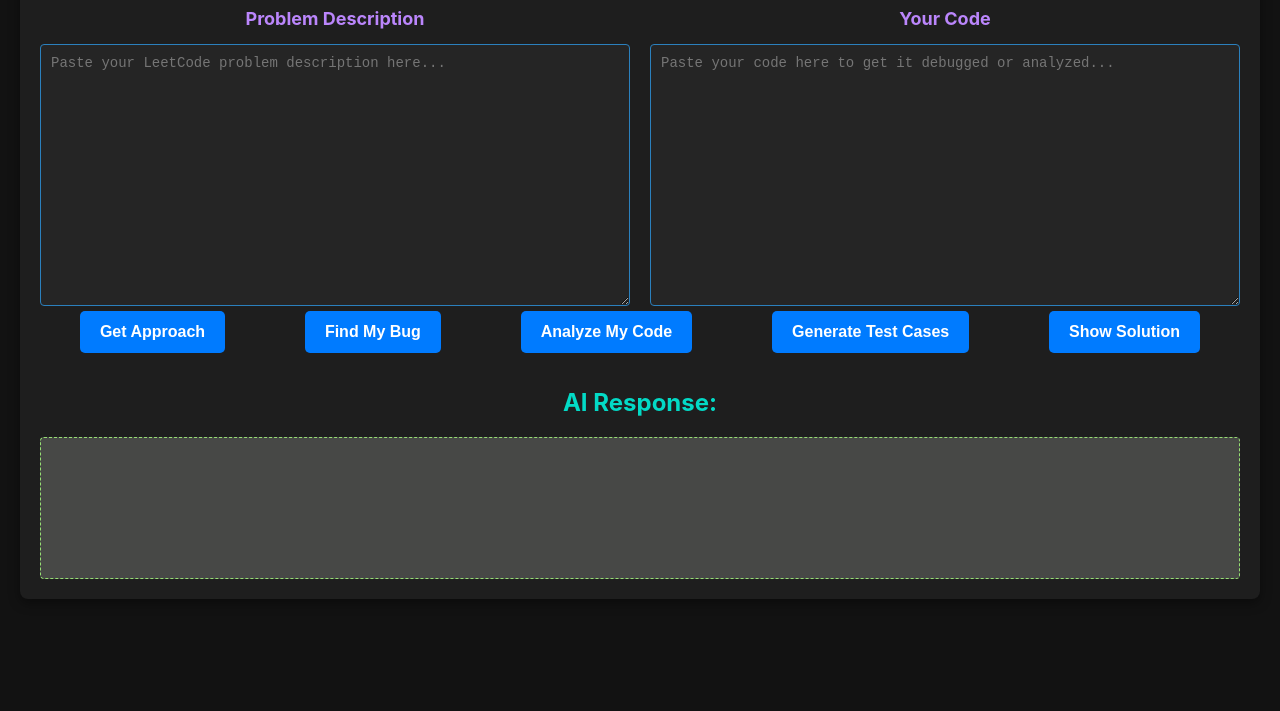
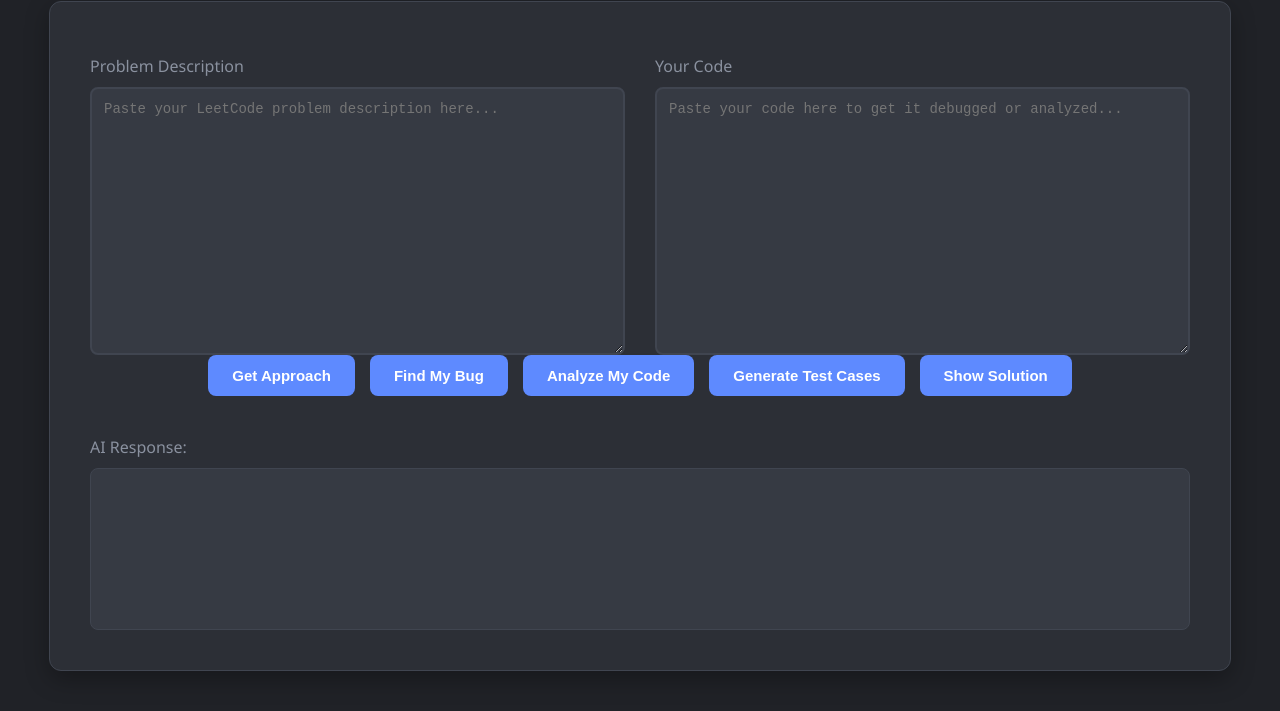
Before and after one commit to avnisha-raj/Coding_mentor, a plain HTML site: page index.html in a window 1280 px wide. Shown: the part 129-840 px from the top of the page. Before the commit the page ends 800 px from the top, so only its background shows below. Drawn offline with Linux system fonts and the light colour scheme.

```diff
--- a/index.html
+++ b/index.html
@@ -3,7 +3,7 @@
 <head>
     <meta charset="UTF-8">
     <meta name="viewport" content="width=device-width, initial-scale=1.0">
-    <title>AI LeetCode Tutor</title>
+    <title>Coding Mentor</title>
     <!-- This is the line that links your CSS file -->
     <link rel="stylesheet" href="style.css">
 
--- a/main.js
+++ b/main.js
@@ -1,3 +1,15 @@
+// --- 1. SELECT ALL OF OUR HTML ELEMENTS ---
+// (This part was missing, causing the error)
+const problemInput = document.getElementById("problem-input");
+const userCodeInput = document.getElementById("user-code-input");
+const approachBtn = document.getElementById("btn-approach");
+const debugBtn = document.getElementById("btn-debug");
+const analyzeBtn = document.getElementById("btn-analyze");
+const testcaseBtn = document.getElementById("btn-testcase");
+const solutionBtn = document.getElementById("btn-solution");
+const responseDisplay = document.getElementById("response-display");
+
+
 // --- 2. ADD EVENT LISTENERS ---
 
 // === 1. "Get Approach" Button ===
@@ -7,9 +19,7 @@
         alert("Please paste a problem description first.");
         return;
     }
-
     responseDisplay.innerText = "Thinking... please wait.";
-
     try {
         const response = await fetch("https://coding-mentor-backend.onrender.com/api/approach", {
             method: "POST",
@@ -18,7 +28,6 @@
         });
         const data = await response.json();
         responseDisplay.innerText = data.error ? `Error: ${data.error}` : data.response_text;
-
     } catch (error) {
         console.error("Error fetching:", error);
         responseDisplay.innerText = "Error: Could not connect to the backend. Is it running?";
@@ -28,27 +37,23 @@
 // === 2. "Find My Bug" Button ===
 debugBtn.addEventListener("click", async () => {
     const problem = problemInput.value;
-    const code = userCodeInput.value; // <-- We also get the user's code
-
-    if (!problem || !code) { // <-- Check for BOTH
+    const code = userCodeInput.value;
+    if (!problem || !code) {
         alert("Please paste both a problem and your code.");
         return;
     }
-
     responseDisplay.innerText = "Debugging... please wait.";
-
     try {
-        const response = await fetch("https://coding-mentor-backend.onrender.com/api/debug", { // <-- New URL
+        const response = await fetch("https://coding-mentor-backend.onrender.com/api/debug", {
             method: "POST",
             headers: { "Content-Type": "application/json" },
-            body: JSON.stringify({ // <-- New body with 2 items
+            body: JSON.stringify({
                 "problem": problem,
                 "code": code
             }),
         });
         const data = await response.json();
         responseDisplay.innerText = data.error ? `Error: ${data.error}` : data.response_text;
-
     } catch (error) {
         console.error("Error fetching:", error);
         responseDisplay.innerText = "Error: Could not connect to the backend. Is it running?";
@@ -57,24 +62,20 @@
 
 // === 3. "Analyze My Code" Button ===
 analyzeBtn.addEventListener("click", async () => {
-    const code = userCodeInput.value; // <-- Only need the code
-
-    if (!code) { // <-- Only check for code
+    const code = userCodeInput.value;
+    if (!code) {
         alert("Please paste your code to analyze.");
         return;
     }
-
     responseDisplay.innerText = "Analyzing... please wait.";
-
     try {
-        const response = await fetch("https://coding-mentor-backend.onrender.com/api/analyze", { // <-- New URL
+        const response = await fetch("https://coding-mentor-backend.onrender.com/api/analyze", {
             method: "POST",
             headers: { "Content-Type": "application/json" },
-            body: JSON.stringify({ "code": code }), // <-- New body
+            body: JSON.stringify({ "code": code }),
         });
         const data = await response.json();
         responseDisplay.innerText = data.error ? `Error: ${data.error}` : data.response_text;
-
     } catch (error) {
         console.error("Error fetching:", error);
         responseDisplay.innerText = "Error: Could not connect to the backend. Is it running?";
@@ -83,24 +84,20 @@
 
 // === 4. "Generate Test Cases" Button ===
 testcaseBtn.addEventListener("click", async () => {
-    const problem = problemInput.value; // <-- Only need the problem
-
-    if (!problem) { // <-- Only check for problem
+    const problem = problemInput.value;
+    if (!problem) {
         alert("Please paste a problem to generate test cases.");
         return;
     }
-
     responseDisplay.innerText = "Generating test cases... please wait.";
-
     try {
-        const response = await fetch("https://coding-mentor-backend.onrender.com/api/testcase", { // <-- New URL
+        const response = await fetch("https://coding-mentor-backend.onrender.com/api/testcase", {
             method: "POST",
             headers: { "Content-Type": "application/json" },
-            body: JSON.stringify({ "problem": problem }), // <-- New body
+            body: JSON.stringify({ "problem": problem }),
         });
         const data = await response.json();
         responseDisplay.innerText = data.error ? `Error: ${data.error}` : data.response_text;
-
     } catch (error) {
         console.error("Error fetching:", error);
         responseDisplay.innerText = "Error: Could not connect to the backend. Is it running?";
@@ -109,24 +106,20 @@
 
 // === 5. "Show Solution" Button ===
 solutionBtn.addEventListener("click", async () => {
-    const problem = problemInput.value; // <-- Only need the problem
-
-    if (!problem) { // <-- Only check for problem
+    const problem = problemInput.value;
+    if (!problem) {
         alert("Please paste a problem to get the solution.");
         return;
     }
-
     responseDisplay.innerText = "Generating solution... please wait.";
-
     try {
-        const response = await fetch("https://coding-mentor-backend.onrender.com/api/solution", { // <-- New URL
+        const response = await fetch("https://coding-mentor-backend.onrender.com/api/solution", {
             method: "POST",
             headers: { "Content-Type": "application/json" },
-            body: JSON.stringify({ "problem": problem }), // <-- New body
+            body: JSON.stringify({ "problem": problem }),
         });
         const data = await response.json();
         responseDisplay.innerText = data.error ? `Error: ${data.error}` : data.response_text;
-
     } catch (error) {
         console.error("Error fetching:", error);
         responseDisplay.innerText = "Error: Could not connect to the backend. Is it running?";
--- a/style.css
+++ b/style.css
@@ -1,94 +1,162 @@
+/* --- Global Variables (Eye-Saver Palette) --- */
+:root {
+  --bg-body: #202227;      /* Dark, soft slate-blue (NOT black) */
+  --bg-container: #2C2F36; /* A slightly lighter grey-blue for the app */
+  --bg-element: #363A43;   /* Background for textareas, response box */
+
+  --text-primary: #C8CDD5; /* SOFT light grey (Stops eye strain) */
+  --text-secondary: #8A919F; /* Medium grey for labels */
+
+  --color-primary: #5E8AFF;      /* A SOFTER, less "electric" blue */
+  --color-primary-dark: #4A70D1; /* Hover for the blue */
+  --color-border: #404550;      /* A clear but non-distracting border */
+
+  --font-body: "Poppins", "Segoe UI", Roboto, sans-serif;
+  --font-mono: "Fira Code", "Courier New", Courier, monospace;
+}
+
 /* --- Global Styles --- */
 body {
-    font-family: -apple-system, BlinkMacSystemFont, "Segoe UI", Roboto, Helvetica, Arial, sans-serif;
-    background-color: #121212; /* Dark background */
-    color: #e0e0e0;           /* Light gray text */
+  font-family: var(--font-body);
   margin: 0;
-    padding: 20px;
+  padding: 40px 20px;
+  background-color: var(--bg-body);
+  color: var(--text-primary);
+  -webkit-font-smoothing: antialiased;
 }
 
+/* Headings */
 h1, h2 {
   text-align: center;
-    color: #03dac6; /* A bright, techy-green/blue */
+  font-weight: 600;
 }
 
-/* --- Main App Layout --- */
-#app-container {
-    max-width: 1200px;
-    margin: 0 auto;
-    padding: 20px;
-    background-color: #1e1e1e; /* Slightly lighter dark background */
-    border-radius: 8px;
-    box-shadow: 0 4px 12px rgba(0, 0, 0, 0.4);
+h1 {
+  color: var(--text-primary); /* The main text color is clean for a title */
+  font-size: 2.4rem;
+  margin-bottom: 12px;
 }
 
-/* --- Controls / Buttons --- */
+h2 {
+  color: var(--text-secondary); /* Sub-heading is less important */
+  font-size: 1.1rem;
+  font-weight: 400;
+  margin-bottom: 30px;
+}
+
+/* Main App Layout */
+#app-container {
+  max-width: 1100px;
+  margin: 0 auto;
+  padding: 40px;
+  background-color: var(--bg-container);
+  border-radius: 12px;
+  box-shadow: 0 8px 25px rgba(0,0,0,0.3);
+  border: 1px solid var(--color-border);
+}
+
+/* Controls / Buttons */
 #controls-container {
   display: flex;
-    justify-content: space-around; /* Evenly space the buttons */
-    flex-wrap: wrap; /* Let buttons wrap on small screens */
-    margin-bottom: 25px;
+  flex-wrap: wrap;
+  justify-content: center;
+  gap: 15px;
+  margin-bottom: 35px;
 }
 
 #controls-container button {
-    padding: 12px 20px;
-    font-size: 16px;
-    font-weight: bold;
-    color: #ffffff;
-    background-color: #007BFF; /* Blue */
+  padding: 12px 24px;
+  font-size: 15px;
+  font-weight: 600;
+  color: #FFFFFF; /* White text is OK on buttons for a clear CTA */
+  background-color: var(--color-primary);
   border: none;
-    border-radius: 5px;
+  border-radius: 8px;
   cursor: pointer;
-    transition: background-color 0.2s, transform 0.2s;
-    margin: 5px; /* Add margin for wrapping */
+  transition: background-color 0.2s ease, transform 0.15s ease;
 }
 
 #controls-container button:hover {
-    background-color: #0056b3; /* Darker blue */
-    transform: translateY(-2px); /* Slight lift effect */
+  background-color: var(--color-primary-dark);
+  transform: translateY(-2px);
 }
 
-/* --- Text Box Layout --- */
+#controls-container button:active {
+  transform: translateY(0);
+}
+
+/* Text Box Layout */
 #text-areas-container {
   display: flex;
-    justify-content: space-between;
-    gap: 20px; /* Adds space between the two boxes */
+  flex-wrap: wrap;
+  gap: 30px;
 }
 
 .text-box {
-    flex: 1; /* This makes both boxes take up equal space */
+  flex: 1;
+  min-width: 300px;
   display: flex;
   flex-direction: column;
 }
 
+/* Text box labels */
 .text-box h2 {
-    font-size: 18px;
-    color: #bb86fc; /* A techy purple */
+  font-size: 16px;
+  color: var(--text-secondary);
+  margin-bottom: 10px;
+  text-align: left;
+  font-weight: 500;
+  transition: color 0.2s ease;
 }
 
 textarea {
   width: 100%;
-    box-sizing: border-box; /* Makes padding behave correctly */
-    padding: 10px;
-    border: 1px solid #2b80bd;
-    border-radius: 4px;
+  box-sizing: border-box;
+  padding: 12px;
+  border: 2px solid var(--color-border);
+  border-radius: 8px;
   font-size: 14px;
-    background-color: #252525;
-    color: #e0e0e0;
-    font-family: "Courier New", Courier, monospace; /* Monospaced font for code */
+  background-color: var(--bg-element);
+  color: var(--text-primary); /* Use the soft text color */
+  font-family: var(--font-mono);
+  min-height: 200px;
+  transition: border-color 0.2s, box-shadow 0.2s, background-color 0.2s;
+  resize: vertical;
 }
 
-/* --- AI Response Box --- */
+textarea:focus {
+  background-color: var(--bg-container); /* Makes it feel "cut out" */
+  border-color: var(--color-primary);
+  box-shadow: 0 0 10px rgba(94, 138, 255, 0.25); /* Softer glow */
+  outline: none;
+}
+
+/* When the textarea is in focus, light up its label */
+.text-box:focus-within h2 {
+  color: var(--color-primary);
+}
+
+/* AI Response Box */
 #response-container {
-    margin-top: 30px;
+  margin-top: 40px;
+}
+
+/* Label for the response box */
+#response-container h2 {
+  font-size: 16px;
+  color: var(--text-secondary);
+  margin-bottom: 10px;
+  text-align: left;
+  font-weight: 500;
 }
 
 #response-display {
   padding: 20px;
-    background-color: #474846;
-    border: 1px dashed #96e073;
-    border-radius: 4px;
-    min-height: 100px;
-    white-space: pre-wrap; /* This is the magic for formatting! */
-    font-family: "Courier New", Courier, monospace;
+  background-color: var(--bg-element);
+  border: 1px solid var(--color-border); /* Clean, simple border */
+  border-radius: 8px;
+  min-height: 120px;
+  white-space: pre-wrap;
+  font-family: var(--font-mono);
+  color: var(--text-primary); /* Soft text color */
 }
```
Lines whose indentation alone changed are shown as unchanged.
